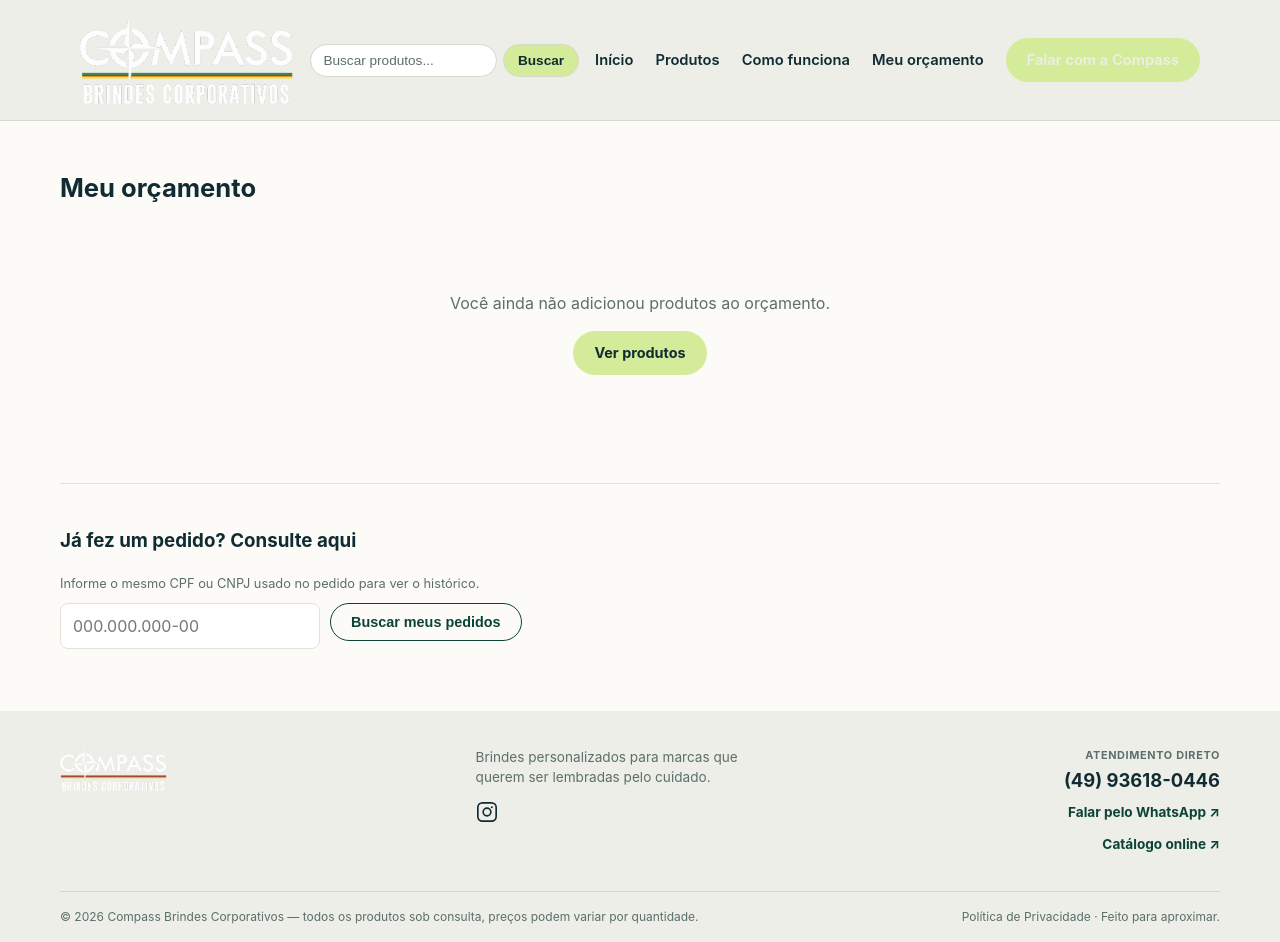
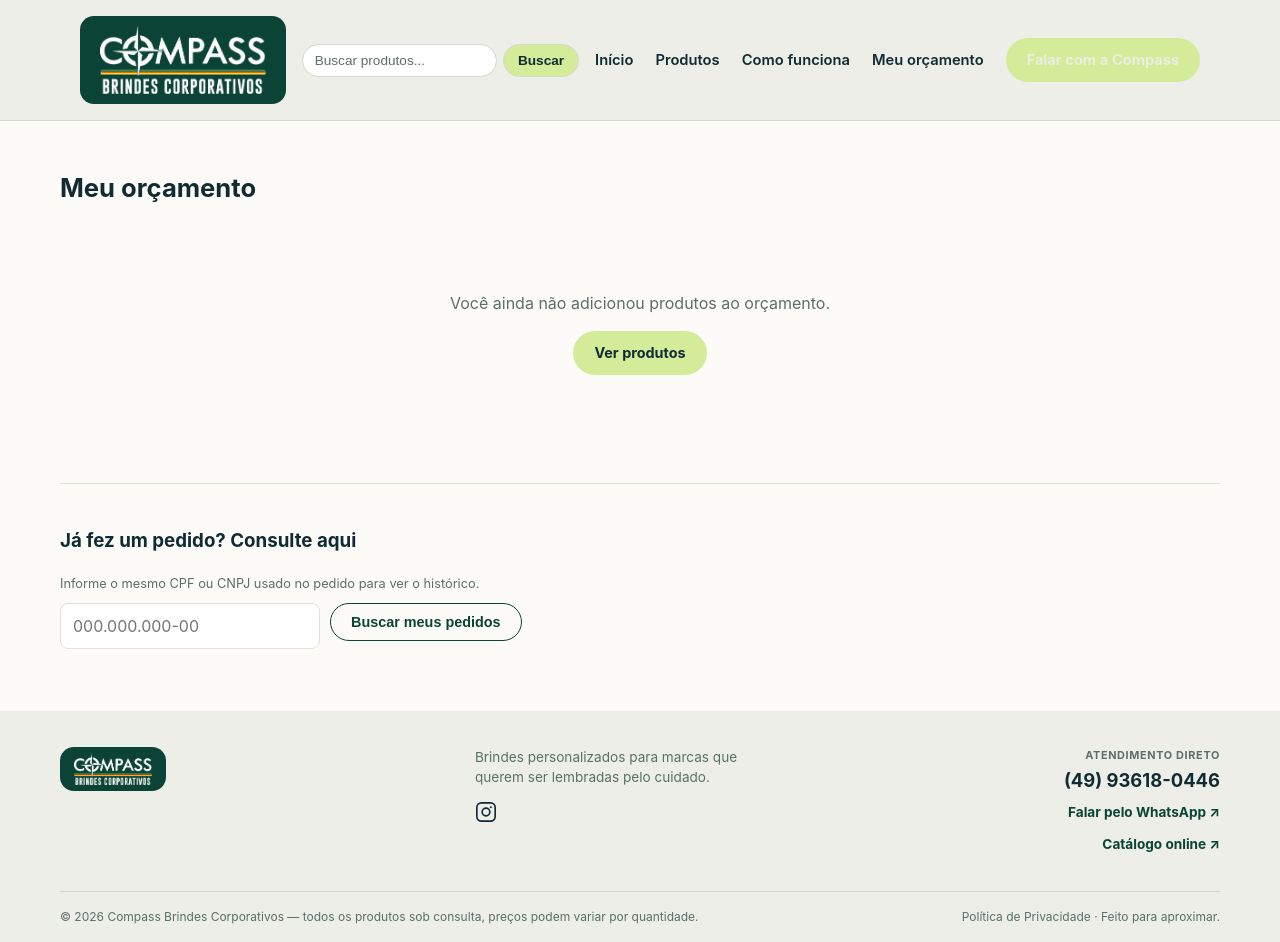
Before and after one commit to compassbrindes-stack/compass-brindes, a Next.js app: page /orcamento in a window 1280 px wide. Built offline with nearby package versions, Linux system fonts and the light colour scheme.

Commit message:
Update globals.css

```diff
--- a/app/globals.css
+++ b/app/globals.css
@@ -609,10 +609,14 @@ a {
   height: 44px;
   width: auto;
   display: block;
+  background: var(--color-primary-dark);
+  border-radius: var(--radius);
+  padding: 6px 14px;
 }
 
 .logo-img--header {
   height: 88px;
+  padding: 10px 20px;
 }
 
 .site-search {
```
